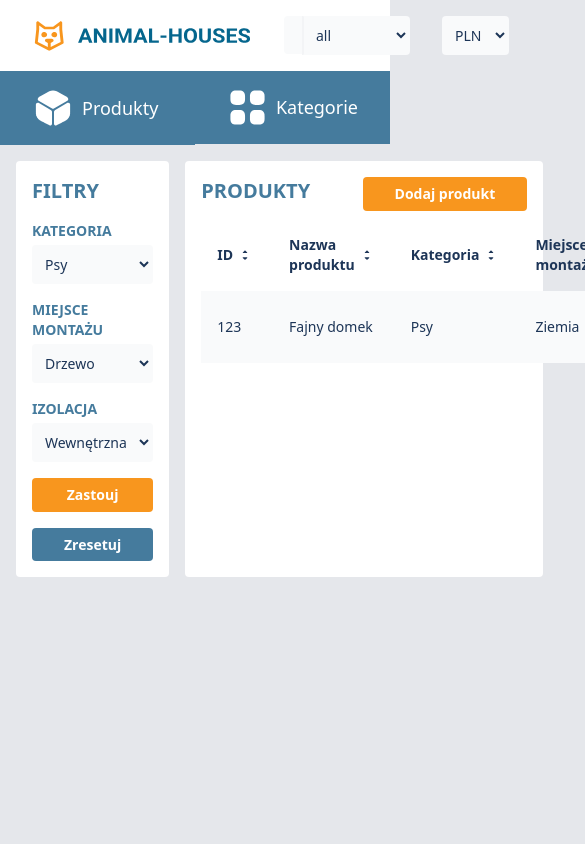
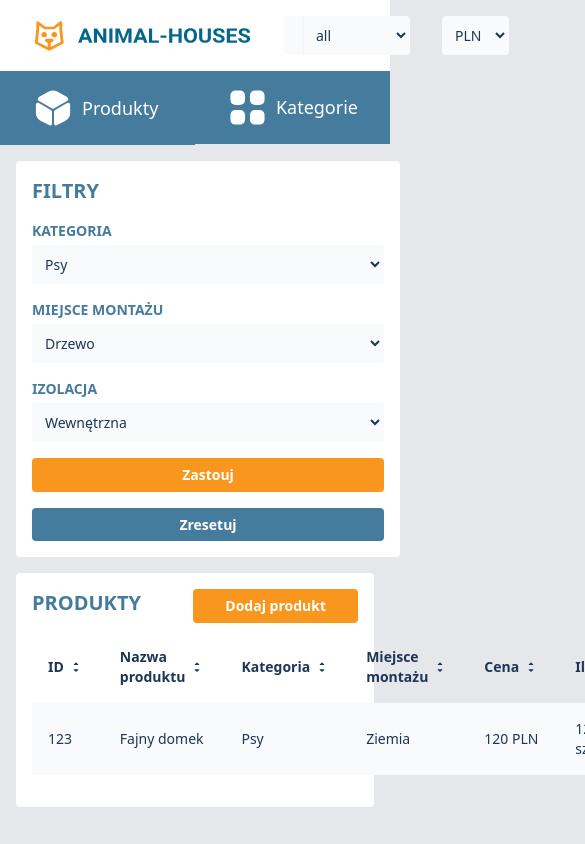
Before and after one commit to hadez0528/yidcation, a Nuxt app: page /products in a window 390 px wide. Shown: the top 844 px of the page, 585 px wide, since content can reach past the window. Built offline with nearby package versions, Linux system fonts and the light colour scheme.

Commit message:
feat: improvve products layout responsive

```diff
--- a/layouts/products.vue
+++ b/layouts/products.vue
@@ -1,5 +1,5 @@
 <template>
-    <div class="flex flex-row gap-x-4 m-4">
+    <div class="flex flex-col lg:flex-row gap-4 m-4">
         <slot />
     </div>
 </template>
```
